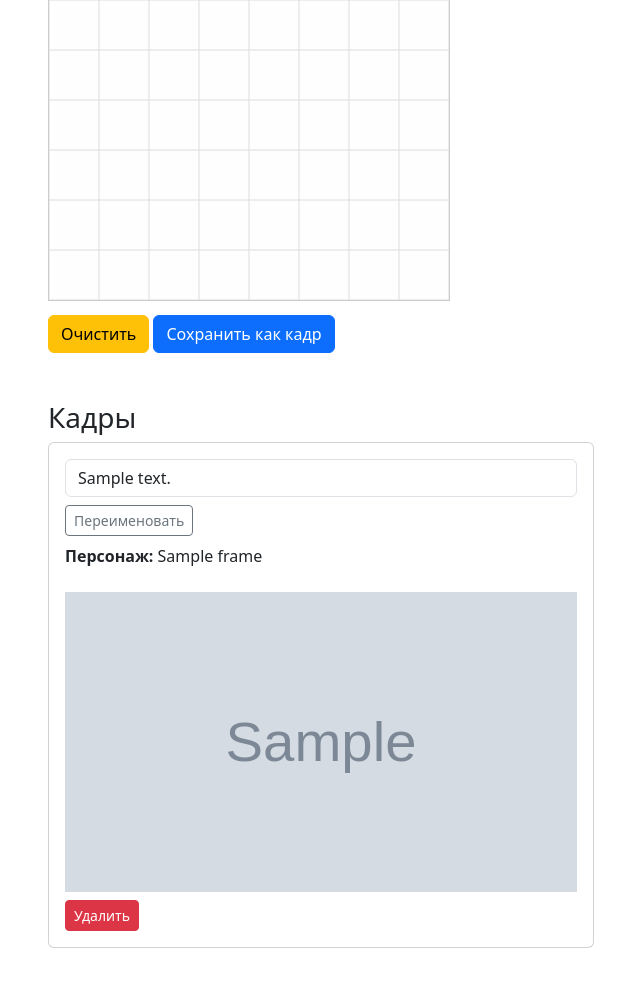
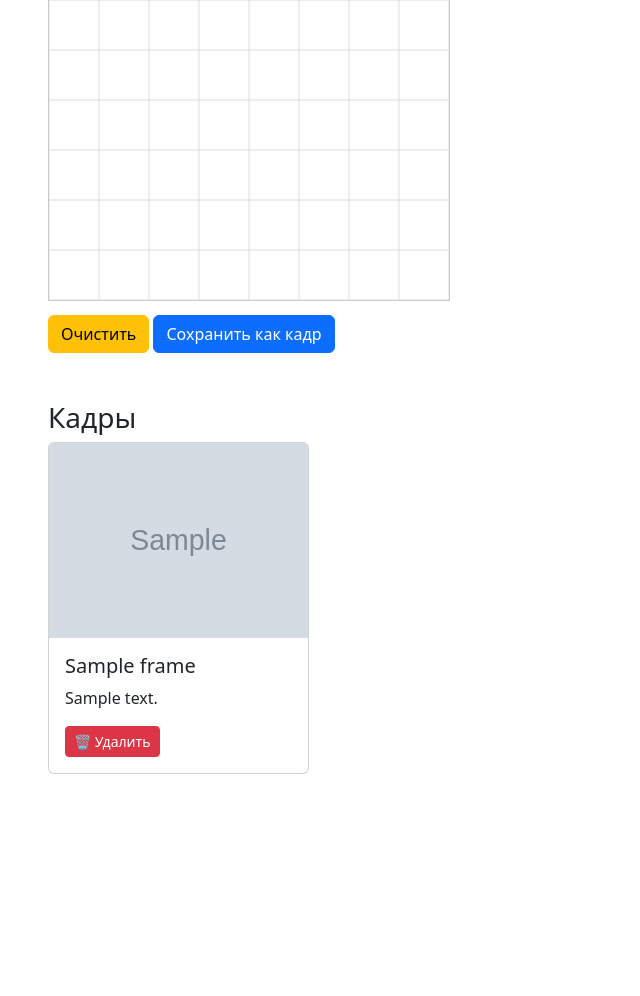
Before and after one commit to a4m123/photoshoot_planner, a Flask app: page /project/1 in a window 1280 px wide. Shown: the part 454-1450 px from the top of the page, without its empty margins (34-674 px from the left). After the commit the page ends 1228 px from the top, so only its background shows below. Run offline with Flask 3, Linux system fonts and the light colour scheme; data comes from the database, SQL or seed files in the repository; both versions use the stored data as it was after the commit; tables that the repository leaves empty hold one stand-in row (values such as "Sample post"); grey boxes marked "Sample" are stand-in pictures.

Commit message:
изображения грузятся, подписи и лица делаются

```diff
--- a/photoshoot_planner/app.py
+++ b/photoshoot_planner/app.py
@@ -21,9 +21,15 @@ os.makedirs(UPLOAD_FOLDER, exist_ok=True)
 app = Flask(__name__)
 app.config['UPLOAD_FOLDER'] = UPLOAD_FOLDER
 
+
+def get_db_connection():
+    conn = sqlite3.connect(DB_PATH, timeout=10, isolation_level=None)
+    conn.execute('PRAGMA journal_mode=WAL;')  # включаем write-ahead logging
+    return conn
+
 # --- Инициализация базы данных ---
 def init_db():
-    with sqlite3.connect(DB_PATH) as conn:
+    with get_db_connection() as conn:
         c = conn.cursor()
         c.execute('''
             CREATE TABLE IF NOT EXISTS user (
@@ -60,20 +66,20 @@ def allowed_file(filename):
 
 @app.route('/')
 def index():
-    with sqlite3.connect(DB_PATH) as conn:
+    with get_db_connection() as conn:
         users = conn.execute('SELECT * FROM user').fetchall()
     return render_template('index.html', users=users)
 
 @app.route('/create_user', methods=['POST'])
 def create_user():
     username = request.form['username']
-    with sqlite3.connect(DB_PATH) as conn:
+    with get_db_connection() as conn:
         conn.execute('INSERT INTO user (username) VALUES (?)', (username,))
     return redirect(url_for('index'))
 
 @app.route('/user/<int:user_id>')
 def user_projects(user_id):
-    with sqlite3.connect(DB_PATH) as conn:
+    with get_db_connection() as conn:
         user = conn.execute('SELECT * FROM user WHERE id=?', (user_id,)).fetchone()
         projects = conn.execute('SELECT * FROM project WHERE user_id=?', (user_id,)).fetchall()
     return render_template('user_projects.html', user=user, projects=projects)
@@ -81,13 +87,13 @@ def user_projects(user_id):
 @app.route('/user/<int:user_id>/create_project', methods=['POST'])
 def create_project(user_id):
     name = request.form['name']
-    with sqlite3.connect(DB_PATH) as conn:
+    with get_db_connection() as conn:
         conn.execute('INSERT INTO project (name, user_id) VALUES (?, ?)', (name, user_id))
     return redirect(url_for('user_projects', user_id=user_id))
 
 @app.route('/project/<int:project_id>')
 def view_project(project_id):
-    with sqlite3.connect(DB_PATH) as conn:
+    with get_db_connection() as conn:
         project = conn.execute('SELECT * FROM project WHERE id=?', (project_id,)).fetchone()
         frames = conn.execute('SELECT * FROM frame WHERE project_id=?', (project_id,)).fetchall()
     return render_template('project.html', project=project, frames=frames)
@@ -113,13 +119,30 @@ def add_frame(project_id):
             print("Ошибка при сохранении нарисованного эскиза:", e)
     elif file and allowed_file(file.filename):
         filename = secure_filename(file.filename)
-        file.save(os.path.join(app.config['UPLOAD_FOLDER'], filename))
+        original_path = os.path.join(app.config['UPLOAD_FOLDER'], filename)
 
-    with sqlite3.connect(DB_PATH) as conn:
+        # Save full-res (shrink to 1280px max)
+        image = Image.open(file)
+        image.thumbnail((1280, 1280), Image.LANCZOS)
+        image.save(original_path)
+
+        # Create and save thumbnail
+        thumb_filename = f"thumb_{filename}"
+        thumbnail_path = os.path.join(app.config['UPLOAD_FOLDER'], thumb_filename)
+        thumb = image.copy()
+        thumb.thumbnail((300, 300), Image.LANCZOS)
+        thumb.save(thumbnail_path)
+        # Save thumbnail path in DB
+    with get_db_connection() as conn:
+        conn.execute('UPDATE frame SET image_path=? WHERE project_id=? AND description=? AND character_name=?',
+                     (thumb_filename, project_id, description, character_name))
+
+    with get_db_connection() as conn:
         conn.execute('''
             INSERT INTO frame (project_id, description, image_path, character_name)
             VALUES (?, ?, ?, ?)''',
             (project_id, description, filename, character_name))
+        conn.commit()
     return redirect(url_for('view_project', project_id=project_id))
 
 @app.route('/uploads/<filename>')
@@ -129,21 +152,37 @@ def uploaded_file(filename):
 @app.route('/project/<int:project_id>/frame/<int:frame_id>/rename', methods=['POST'])
 def rename_frame(project_id, frame_id):
     new_desc = request.form['new_description']
-    with sqlite3.connect(DB_PATH) as conn:
+    with get_db_connection() as conn:
         conn.execute('UPDATE frame SET description=? WHERE id=?', (new_desc, frame_id))
     return redirect(url_for('view_project', project_id=project_id))
 
-@app.route('/project/<int:project_id>/frame/<int:frame_id>/delete', methods=['POST'])
-def delete_frame(project_id, frame_id):
-    with sqlite3.connect(DB_PATH) as conn:
-        cur = conn.cursor()
-        image_path = cur.execute('SELECT image_path FROM frame WHERE id=?', (frame_id,)).fetchone()
-        if image_path and image_path[0]:
-            image_file = os.path.join(app.config['UPLOAD_FOLDER'], image_path[0])
-            if os.path.exists(image_file):
-                os.remove(image_file)
-        cur.execute('DELETE FROM frame WHERE id=?', (frame_id,))
-    return redirect(url_for('view_project', project_id=project_id))
+@app.route('/delete_frame/<int:frame_id>', methods=['POST'])
+def delete_frame(frame_id):
+    with sqlite3.connect(DB_PATH, timeout=10) as conn:
+        c = conn.cursor()
+        # получаем путь к изображению
+        c.execute('SELECT image_path FROM frame WHERE id=?', (frame_id,))
+        row = c.fetchone()
+        if row:
+            filename = row[0]
+            if filename:
+                full_path = os.path.join(app.config['UPLOAD_FOLDER'], filename)
+                thumb_path = os.path.join(app.config['UPLOAD_FOLDER'], 'thumb_' + filename)
+                try:
+                    if os.path.exists(full_path):
+                        os.remove(full_path)
+                    if os.path.exists(thumb_path):
+                        os.remove(thumb_path)
+                except Exception as e:
+                    print(f"Error deleting files: {e}")
+
+        # удаляем кадр из базы
+        c.execute('DELETE FROM frame WHERE id=?', (frame_id,))
+        conn.commit()
+
+    return redirect(request.referrer or url_for('index'))
+
+
 
 # --- Запуск сервера ---
 if __name__ == '__main__':
--- a/photoshoot_planner/templates/base.html
+++ b/photoshoot_planner/templates/base.html
@@ -4,6 +4,7 @@
     <title>Photoshoot Planner</title>
     <link href="https://cdn.jsdelivr.net/npm/bootstrap@5.3.0/dist/css/bootstrap.min.css" rel="stylesheet">
 </head>
+<script src="https://cdn.jsdelivr.net/npm/bootstrap@5.3.0/dist/js/bootstrap.bundle.min.js"></script>
 <body class="p-4">
     <div class="container">
         <h1 class="mb-4">📷 Photoshoot Planner</h1>
--- a/photoshoot_planner/templates/project.html
+++ b/photoshoot_planner/templates/project.html
@@ -88,28 +88,38 @@ drawGrid();
 <h3 class="mt-5">Кадры</h3>
 <div class="row">
     {% for frame in frames %}
-        <div class="col-md-6 mb-4">
-    <div class="card p-3">
-        <form method="post" action="{{ url_for('rename_frame', project_id=project[0], frame_id=frame[0]) }}" class="mb-2">
-            <input type="text" name="new_description" value="{{ frame[2] }}" class="form-control mb-2">
-            <button type="submit" class="btn btn-sm btn-outline-secondary">Переименовать</button>
-        </form>
+        <div class="col-md-3 mb-4">
+        <div class="card h-100">
+            <!-- Thumbnail triggers modal -->
+            <a href="#" data-bs-toggle="modal" data-bs-target="#modal{{ frame[0] }}">
+            <img src="/uploads/thumb_{{ frame[3] }}" class="card-img-top" alt="Sketch">
+            </a>
 
-        {% if frame[4] %}
-            <p><strong>Персонаж:</strong> {{ frame[4] }}</p>
-        {% endif %}
+            <div class="card-body">
+            <h5 class="card-title">{{ frame[4] or "Без персонажа" }}</h5>
+            <p class="card-text">{{ frame[2] }}</p>
 
-        {% if frame[3] %}
-            <img src="{{ url_for('uploaded_file', filename=frame[3]) }}" class="img-fluid mt-2" style="max-height: 300px;">
-        {% else %}
-            <p class="text-muted">Нет изображения</p>
-        {% endif %}
+            <!-- Delete button -->
+            <form method="POST" action="{{ url_for('delete_frame', frame_id=frame[0], project_id=project[0]) }}">
+                <button type="submit" class="btn btn-sm btn-danger">🗑 Удалить</button>
+            </form>
+            </div>
+        </div>
+        </div>
 
-        <form method="post" action="{{ url_for('delete_frame', project_id=project[0], frame_id=frame[0]) }}" onsubmit="return confirm('Удалить этот кадр?')">
-            <button class="btn btn-sm btn-danger mt-2">Удалить</button>
-        </form>
-    </div>
-</div>
+        <!-- Modal for full image -->
+        <div class="modal fade" id="modal{{ frame[0] }}" tabindex="-1" aria-labelledby="modalLabel{{ frame[0] }}" aria-hidden="true">
+        <div class="modal-dialog modal-lg modal-dialog-centered">
+            <div class="modal-content">
+            <div class="modal-body">
+                <img src="/uploads/{{ frame[3] }}" class="img-fluid" alt="Full image">
+            </div>
+            <div class="modal-footer">
+                <button type="button" class="btn btn-secondary" data-bs-dismiss="modal">Закрыть</button>
+            </div>
+            </div>
+        </div>
+        </div>
 
     {% endfor %}
 </div>
```
Also changed, not shown: photoshoot.db, 1 other file.
